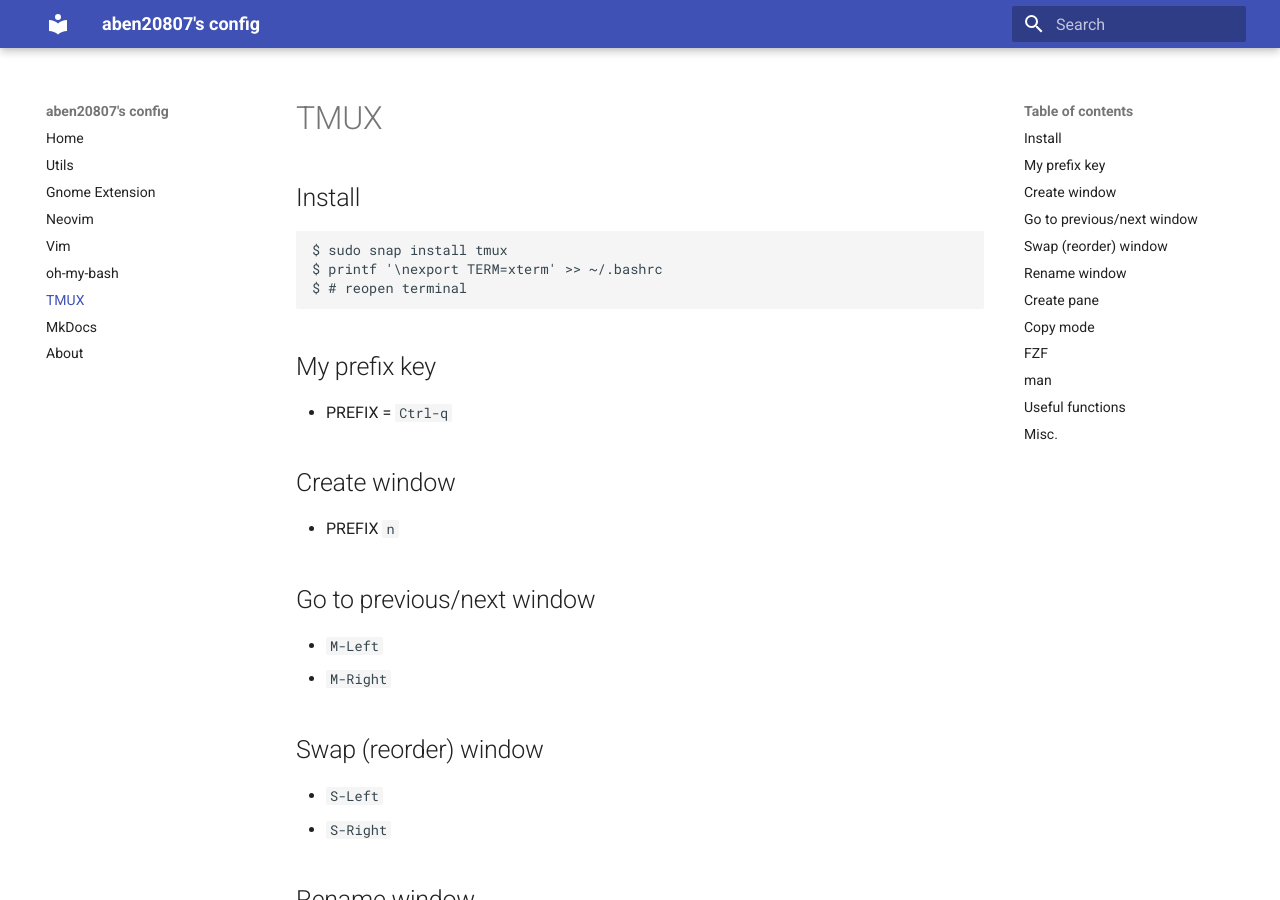
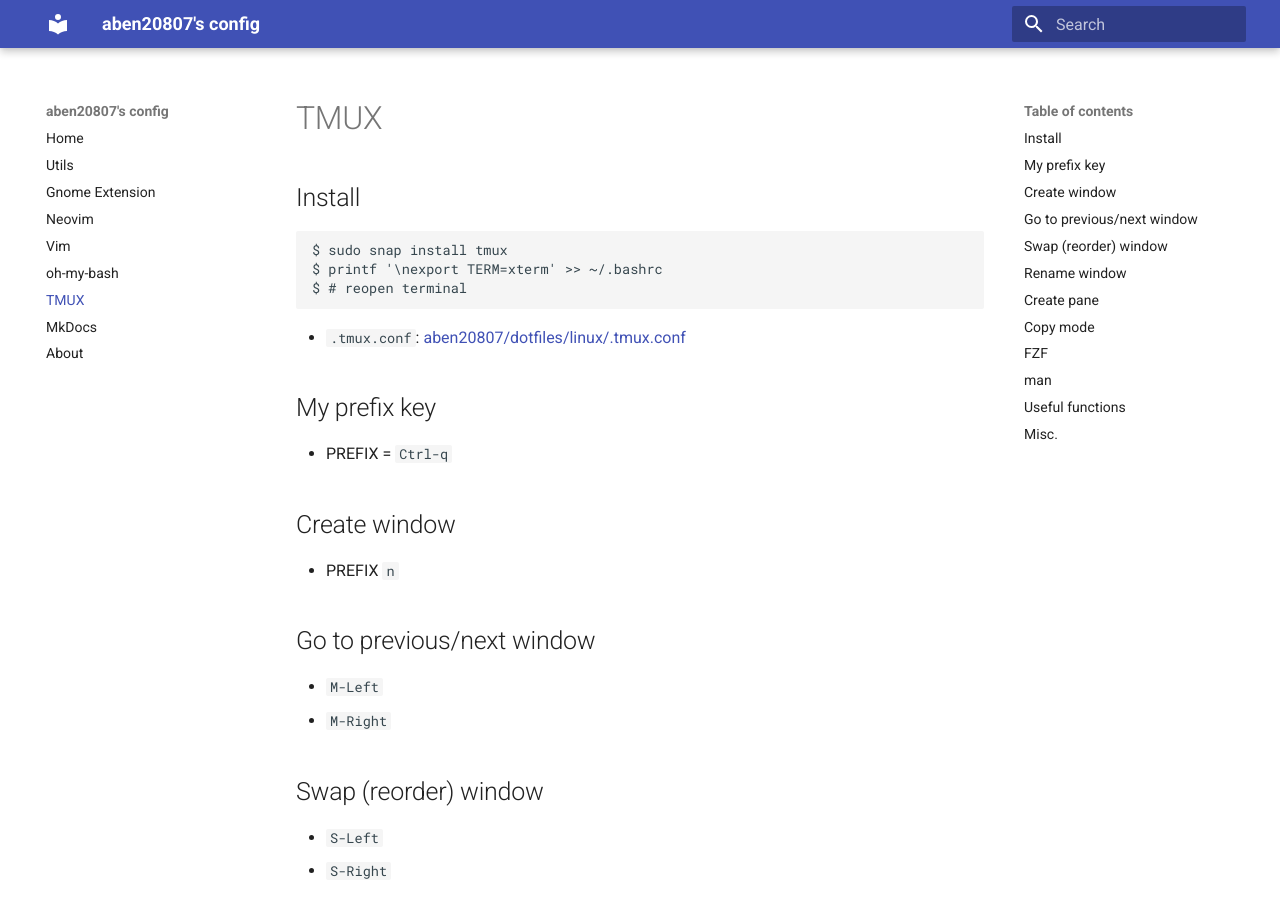
Before and after one commit to aben20807/dotfiles, an MkDocs documentation site: the page built from docs/tmux.md, in a window 1280 px wide and 900 px high. Built offline with MkDocs 1.6.1 and Material for MkDocs 9.7.7, drawn with Linux system fonts in a browser that asks for light colours.

Commit message:
Update tmux doc

````diff
--- a/docs/tmux.md
+++ b/docs/tmux.md
@@ -7,6 +7,8 @@ $ sudo snap install tmux
 $ printf '\nexport TERM=xterm' >> ~/.bashrc
 $ # reopen terminal
 ```
+
++ `.tmux.conf`: [aben20807/dotfiles/linux/.tmux.conf](https://github.com/aben20807/dotfiles/blob/master/linux/.tmux.conf)
 
 ## My prefix key
 
````
